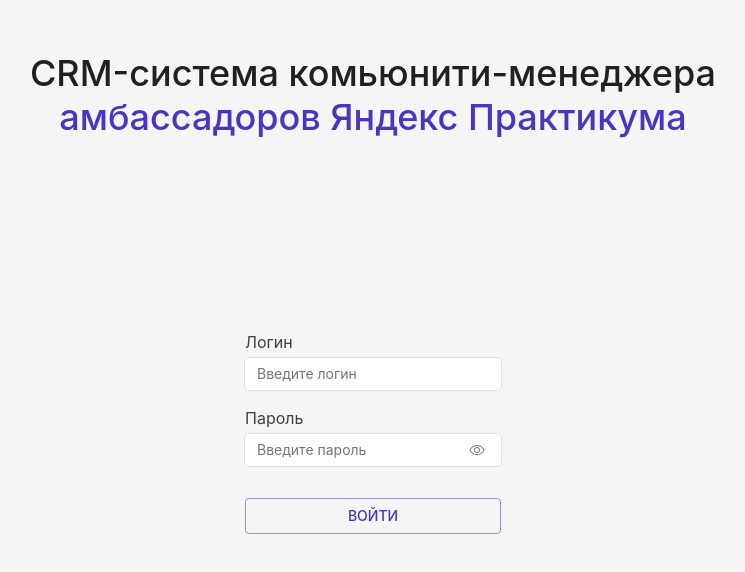
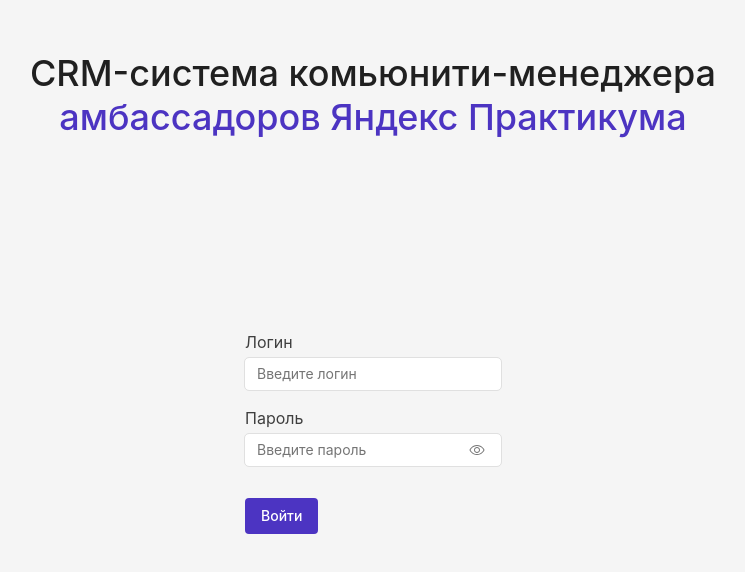
Before and after one commit to Tenth-Team/frontend, a React (Vite) app: page /signin in a window 1280 px wide. Shown: the part 108-680 px from the top of the page, without its empty margins (267-1012 px from the left). Built offline with nearby package versions, Linux system fonts and the light colour scheme.

Commit message:
buttonCustom

```diff
--- a/src/components/Login/LoginForm/LoginForm.tsx
+++ b/src/components/Login/LoginForm/LoginForm.tsx
@@ -5,10 +5,10 @@
 import * as yup from "yup"
 import style from "./LoginForm.module.scss"
 import { InputPassword } from "./InputPassword/InputPassword"
-import { Box, Button, Popover } from "@mui/material"
+import { Box, Popover } from "@mui/material"
 import { AlertTtriangleIconSVG } from "../../../ui-kit"
 import React from "react"
-//import { Button } from "../../../modules/ModalAddUser/FormAddUser/components/button"
+import { Button } from "../../../modules/ModalAddUser/FormAddUser/components/button"
 
 /* type TypeFormProps = {
   onClick: () => void
@@ -88,6 +88,10 @@
     reset()
   }
 
+  const styleButton = {
+    width: "100%",
+  }
+
   return (
     <>
       <form className={style.form} onSubmit={handleSubmit(onSubmit)}>
@@ -146,8 +150,9 @@
         </div>
 
         <Button
-          variant="outlined"
+          primary
           type="submit"
+          style={styleButton}
           disabled={!isValid}
           onClick={handleClickOpen}
         >
--- a/src/modules/ModalAddUser/FormAddUser/components/button/index.tsx
+++ b/src/modules/ModalAddUser/FormAddUser/components/button/index.tsx
@@ -6,6 +6,8 @@
   type: "button" | "submit" | "reset" | undefined
   disabled?: boolean
   icon?: ReactNode
+  style?: object
+  onClick?: () => void
 }
 
 type PrimaryButtonProps = CommonButtonProps & {
@@ -26,14 +28,11 @@
   icon,
   primary = false,
   secondary = false,
+  onClick,
 }) => {
-  // const classes =
-  //   (primary && s.form__button_primary) ||
-  //   (secondary && s.form__button_secondary) ||
-  //   ""
-
   return (
     <button
+      onClick={onClick}
       className={`${s.button} ${(primary && s.primary) || (secondary && s.secondary)}`}
       type={type}
       disabled={disabled}
```
